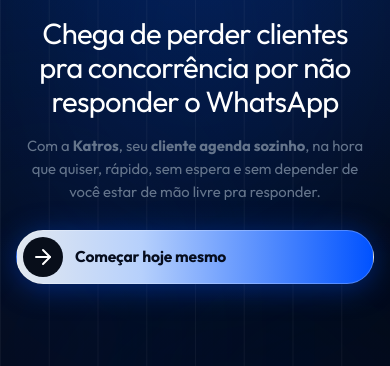
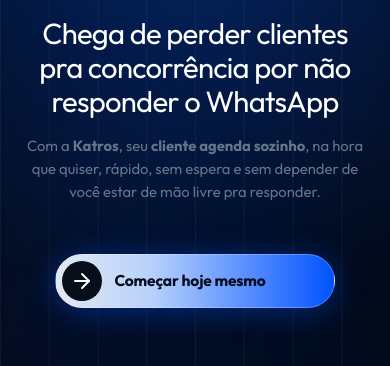
Before and after one commit to MeuFiscal/LP_KATROS, a plain HTML site: page index.html in a window 390 px wide. Shown: the part 143-509 px from the top of the page. Drawn offline with nearby package versions, Linux system fonts and the light colour scheme; a web font is replaced by a local one.

Commit message:
Ajusta CTA principal no mobile

```diff
--- a/index.html
+++ b/index.html
@@ -15,7 +15,7 @@
   <script src="https://unpkg.com/lucide@latest"></script>
 
   <!-- Custom CSS -->
-  <link rel="stylesheet" href="style.css?v=15">
+  <link rel="stylesheet" href="style.css?v=16">
 </head>
 <body>
   <!-- Global Page Background FX (Hero Effect Across Entire Page) -->
--- a/style.css
+++ b/style.css
@@ -2710,7 +2710,7 @@ video {
 
   .hero-section {
     min-height: 0;
-    padding: 112px 0 64px;
+    padding: 112px 0 0;
     overflow: visible;
     justify-content: flex-start;
     background: transparent;
@@ -2753,7 +2753,7 @@ video {
 
   .hero-subtitle {
     max-width: 500px;
-    margin: 0 auto 26px;
+    margin: 0 auto 50px;
     padding: 0;
     font-size: clamp(.92rem, 3.8vw, 1rem);
     line-height: 1.55;
@@ -2761,8 +2761,8 @@ video {
   }
 
   .hero-cta-group {
-    width: 100%;
-    max-width: 430px;
+    width: min(78%, 320px);
+    max-width: 320px;
     margin: 0 auto;
   }
 
@@ -2953,7 +2953,7 @@ video {
 
   .hero-section {
     padding-top: 102px;
-    padding-bottom: 54px;
+    padding-bottom: 0;
   }
 
   .hero-container,
```
